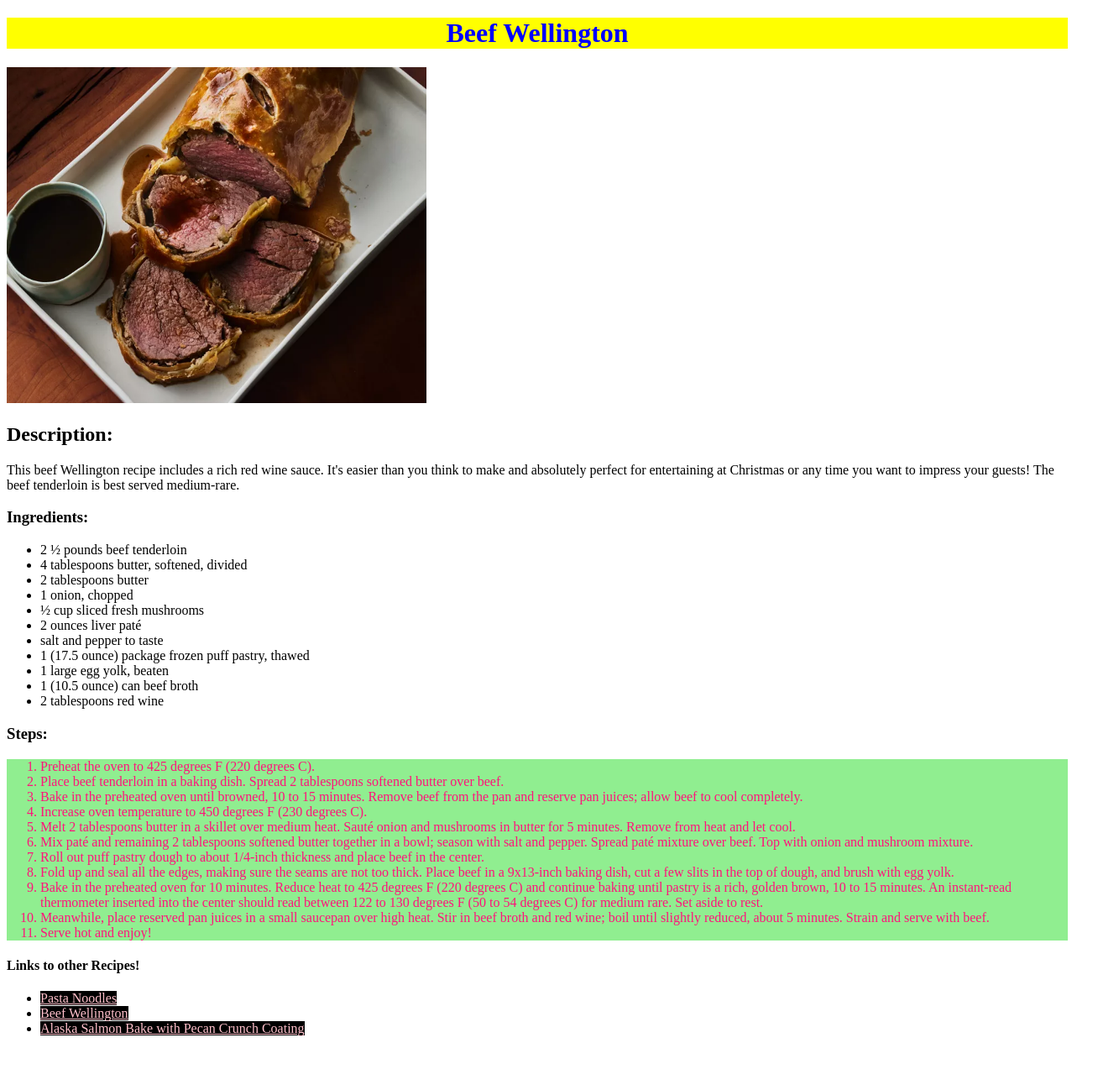
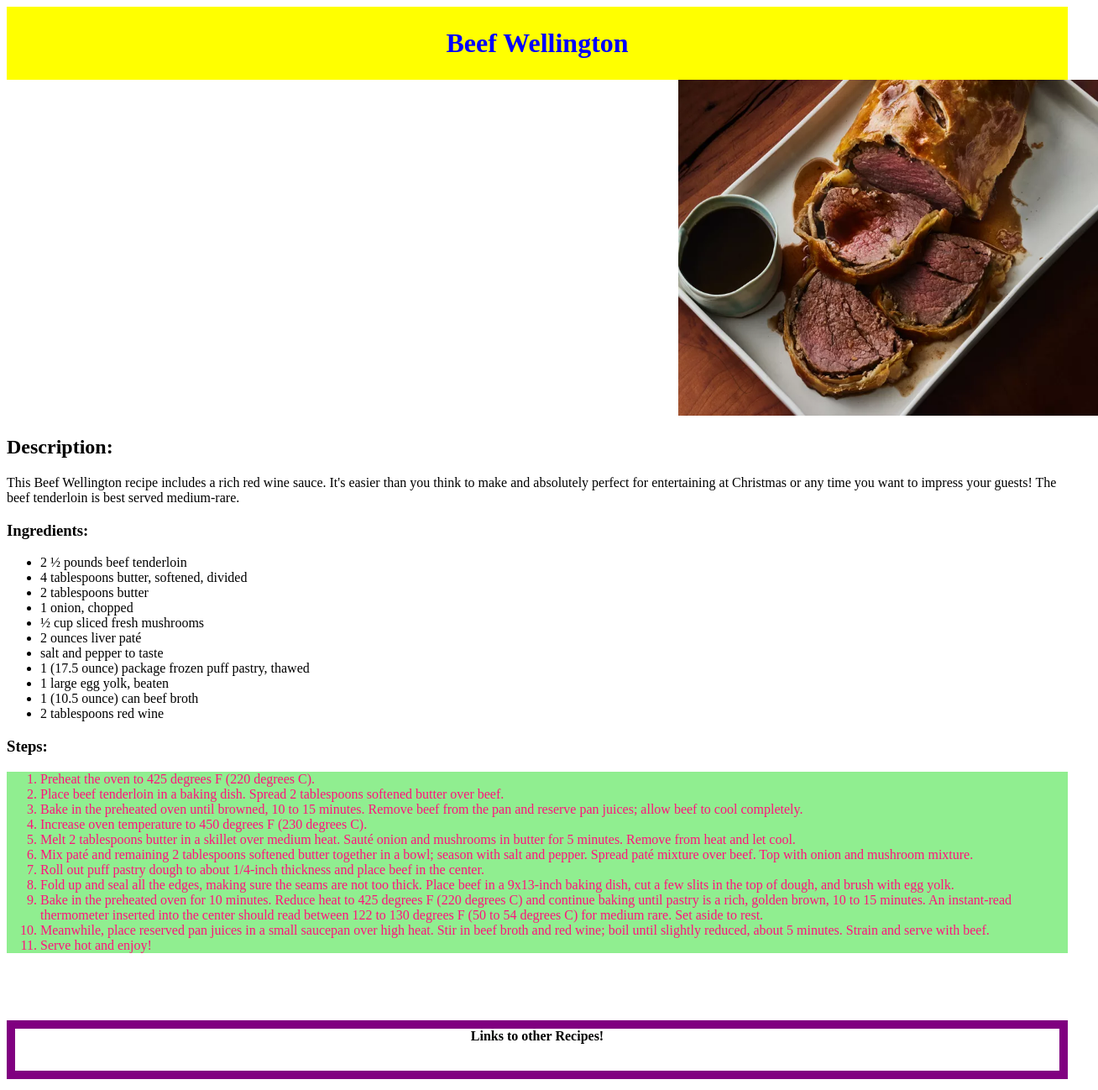
Before and after one commit to AbeKhan/recipe, a plain HTML site: page beef_wellington.html in a window 1280 px wide. Shown: the top 1298 px of the page at 84% size, 1308 px wide, since content can reach past the window. Before the commit the page ends 1250 px from the top, so only its background shows below. Drawn offline with Linux system fonts and the light colour scheme.

Commit message:
changes to CSS

```diff
--- a/beef_wellington.html
+++ b/beef_wellington.html
@@ -13,7 +13,7 @@
     <img class="pic" src="./img/beef-wellington.jpg" alt="Beef Wellington" width="1920" height="1080">
     <h2>Description:</h2>
     <p>
-        This beef Wellington recipe includes a rich red wine sauce. It's easier than you think to make and absolutely
+        This Beef Wellington recipe includes a rich red wine sauce. It's easier than you think to make and absolutely
         perfect for entertaining at Christmas or any time you want to impress your guests! The beef tenderloin is best
         served medium-rare.
     </p>
--- a/styles.css
+++ b/styles.css
@@ -3,20 +3,34 @@ h1{
     background-color: yellow;
     text-align: center;
     font-weight: bold;
+    padding: 25px;
+    margin: 0 auto;
+
 }
 
 .list.order{
     color: rgb(255, 19, 123);
     background-color: lightgreen;
+
 }
 
 img.pic{
     height: 400px;
     width: 500px;
-
+    margin-left: 800px;
 }
 
 ul li a{
     color: pink;
     background-color: black;
+
 }
+
+h4{
+    height: 50px;
+    margin: 0 auto;
+    text-align: center;
+    margin-top: 80px;
+    border: 10px  solid purple;
+
+}
```
